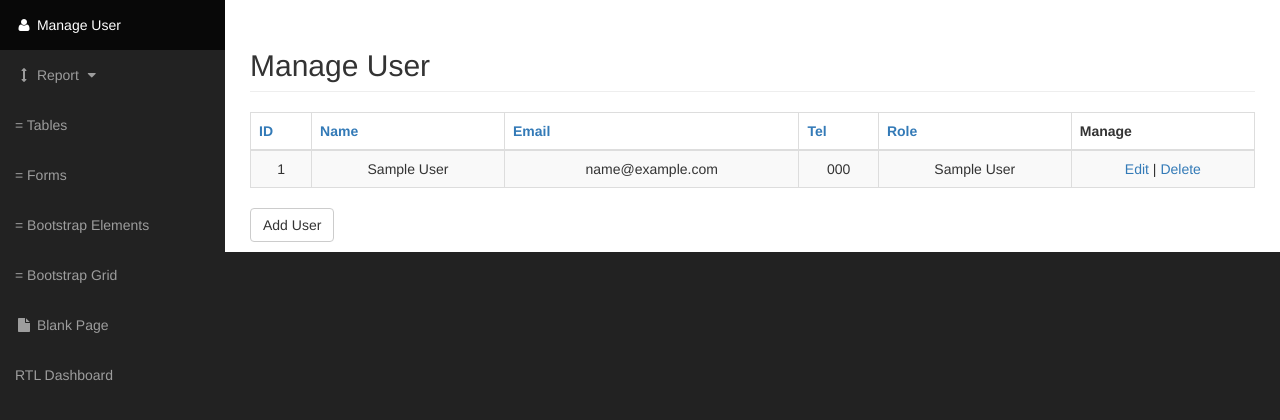
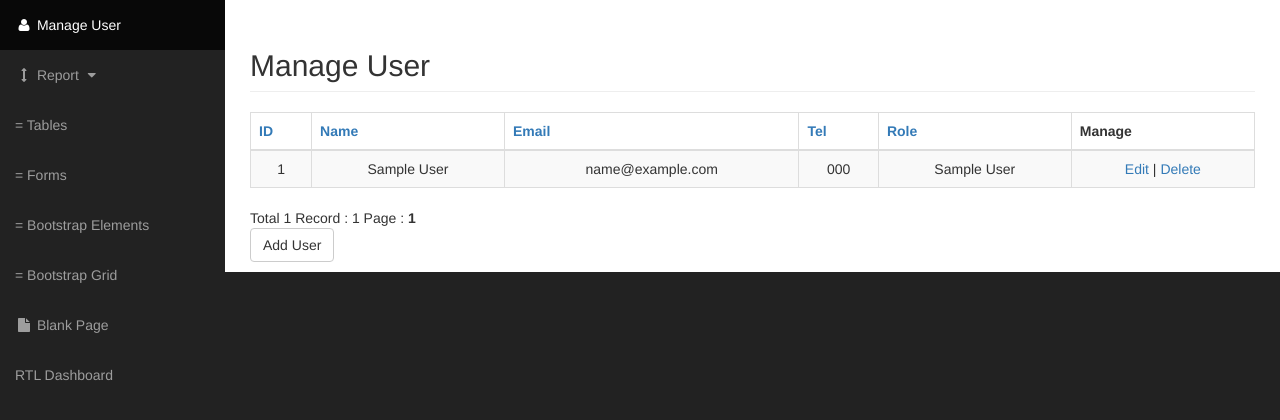
Before and after one commit to jutichok/construct, a PHP site: page /admin/user/user.php in a window 1280 px wide. Shown: the part 51-471 px from the top of the page. Run offline with PHP 8.4, Linux system fonts and the light colour scheme; the visitor is signed in with stand-in values (Sample User, id 1); tables that the repository leaves empty or names only in its code hold one stand-in row (values such as "Sample post").

Commit message:
userpage

```diff
--- a/admin/user/user.css
+++ b/admin/user/user.css
@@ -7,3 +7,6 @@
     	margin: 5px 0 20px;
     	padding-bottom: 9px;
 }
+a{
+	cursor:pointer;
+}
--- a/admin/user/user.js
+++ b/admin/user/user.js
@@ -1,21 +1,81 @@
 $( document ).ready(function() {
-	doQuery();
+	//initial
+	var pageval = 1;
+	var sortval = 'userid';
+	var orderval = 'desc';
+	doQuery(pageval,sortval,orderval);
 	$('#btnAdd').click(function(){
 		window.location = "/construct/admin/addUser/addUser.php";
 	});
+
+	$('.sort').click(function(){
+		sortval = $(this).attr('value');
+		orderval = $('#strOrderNow').val();
+		reset();
+		doQuery(pageval,sortval,orderval);
+	});
+
+	$(document).on('click','.getpage',function(){
+		pageval = $(this).attr('value');
+		//orderval = $('#strOrderNow').val();
+		reset();
+		doQuery(pageval,sortval,orderval);
+	});
+
 });
-function doQuery() {
+function reset(){
+	$("#tableuser").find("tbody").html('');
+	$('#results').html('');
+}
+
+function doQuery(pageval,sortval,orderval) {
 	$.ajax({
 		url: "user_p.php",
 		type: "POST",
-		data: "",
+		data: 'page='+pageval+'&sort='+sortval+'&order='+orderval,//"{ page : '"+page+"', sort : '"+sort+"',order : '"+order+"' }",
 		success: function(data){
 			var xmldocs = $.parseXML(data);
 			$xml = $( xmldocs );
+			var numrow = $xml.find('numrow:first').text();
+			var numpage = $xml.find("numpage:first").text();
+			var prevpage = $xml.find("PrevPage:first").text();
+			var pagenow = $xml.find("pageNow:first").text();
+			var strNewOrder = $xml.find("strNewOrder:first").text();
+			var nextpage = parseInt(pagenow)+1;
+
+			var html;
 			$xml.find("row").each(function(d){
-				$("#tableuser").find("tbody").append("<tr><td>"+ $(this).find("userid").text() +"</td><td>"+$(this).find("name").text()+"</td><td>"+$(this).find("email").text()+"</td><td>"+$(this).find("tel").text()+"</td><td>"+$(this).find("role").text()+"</td><td><a href=/construct/admin/editprofile/editprofile.php?id="+$(this).find("userid").text()+">Edit</a> | <a href=/construct/admin/deleteuser/deleteuser.php?id="+$(this).find("userid").text()+">Delete</a></td></tr>");
-
+				html = "<tr>";
+				html += "<td>"+ $(this).find("userid").text() +"</td>";
+				html += "<td>"+ $(this).find("name").text() +"</td>";
+				html += "<td>"+ $(this).find("email").text() +"</td>";
+				html += "<td>"+ $(this).find("tel").text() +"</td>";
+				html += "<td>"+ $(this).find("role").text() +"</td>";
+				html += "<td><a href=/construct/admin/editprofile/editprofile.php?id="+$(this).find("userid").text()+">Edit</a> | <a href=/construct/admin/deleteuser/deleteuser.php?id="+$(this).find("userid").text()+">Delete</a></td>";
+				html += "</tr>";
+				$("#tableuser").find("tbody").append(html);
 			});
+			$('#results').append("Total "+numrow+" Record : "+numpage+" Page :");
+			if(prevpage!=0)
+			{
+				$('#results').append(" <a class='getpage' value="+prevpage+"><< Back</a>");
+			}
+			for(var i=1; i<=numpage; i++)
+			{
+				if(i != pagenow)
+				{
+					$('#results').append(" <a class='getpage' value="+i+">"+i+"</a> ");
+				}
+				else
+				{
+					$('#results').append(" <b> "+i+" </b>");
+				}
+			}
+			if(pagenow!=numpage)
+			{
+				$('#results').append("<a class='getpage' value="+nextpage+">Next>></a> ");
+			}
+			$('#strOrderNow').val(strNewOrder);
 		},
 		error: function(data){
 			alert("Error Please Try Again");
--- a/admin/user/user_p.php
+++ b/admin/user/user_p.php
@@ -1,20 +1,72 @@
 <?php
 include("../../connection.php");
+if (isset($_POST["page"]) && !empty($_POST["page"])) {
+	$pageNow = $_POST["page"];
+}
+if (isset($_POST["sort"]) && !empty($_POST["sort"])) {
+	$strSort = $_POST["sort"];
+}
+if (isset($_POST["order"]) && !empty($_POST["order"])) {
+	$strOrder = $_POST["order"];
+}
 
-$result = getUser();
+
+$result = getUser($pageNow,$strSort,$strOrder);
 echo $result;
 mysql_close();
 
-function getUser(){
+function getUser($pageNow,$strSort,$strOrder){
 	$str="";
 	$uid="";
 	$sql = "SELECT `userid`,`name`,`email`,`username`,`tel`,t.groupname as role FROM `tuser` inner join tusergrp t on t.groupid = usergrpid";
 	$result = mysql_query($sql);
 	$numrow = mysql_num_rows($result);
+
+	$Per_Page = 3;   // Per Page
+
+	if(!$pageNow)
+	{
+	$pageNow=1;
+	}
+	$Prev_Page = $pageNow-1;
+	$Next_Page = $pageNow+1;
+	$Page_Start = (($Per_Page*$pageNow)-$Per_Page);
+	if($numrow<=$Per_Page)
+	{
+	$Num_Pages =1;
+	}
+	else if(($numrow % $Per_Page)==0)
+	{
+	$Num_Pages =($numrow/$Per_Page) ;
+	}
+	else
+	{
+	$Num_Pages =($numrow/$Per_Page)+1;
+	$Num_Pages = (int)$Num_Pages;
+	}
+	if($strSort == "")
+	{
+	$strSort = "userid";
+	}
+
+	if($strOrder == "")
+	{
+	$strOrder = "DESC";
+	}
+	$sql .=" order  by ".$strSort." ".$strOrder." LIMIT $Page_Start , $Per_Page";
+	$qry  = mysql_query($sql);
+	$strNewOrder = $strOrder == 'ASC' ? 'DESC' : 'ASC';
+
+
 	$str = "<head>";
-	while($uid = mysql_fetch_array($result))
+	while($uid = mysql_fetch_array($qry))
 	{
 		$str.=("<row>");
+		$str.=("<numrow>".$numrow."</numrow>");
+		$str.=("<PrevPage>".$Prev_Page."</PrevPage>");
+		$str.=("<pageNow>".$pageNow."</pageNow>");
+		$str.=("<numpage>".$Num_Pages."</numpage>");
+		$str.=("<strNewOrder>".$strNewOrder."</strNewOrder>");
 		$str.=("<userid>".$uid["userid"]."</userid>");
 		$str.=("<name>".$uid["name"]."</name>");
 		$str.=("<email>".$uid["email"]."</email>");
```
